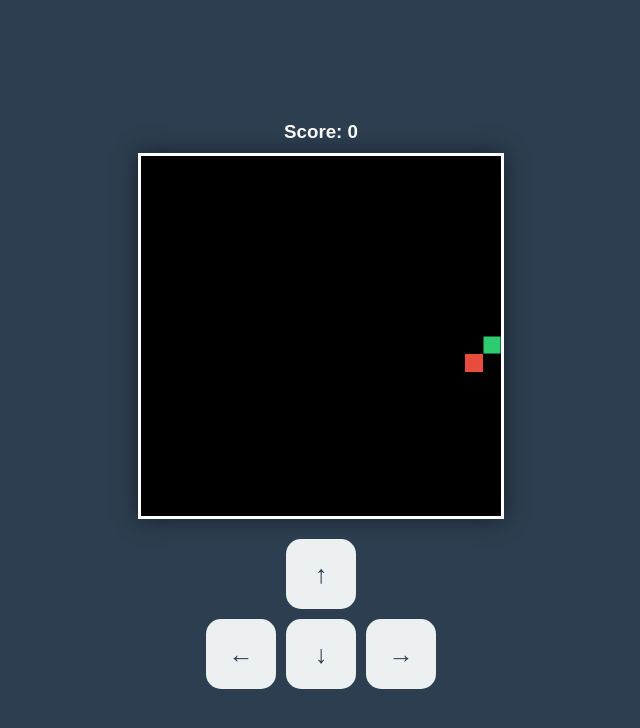
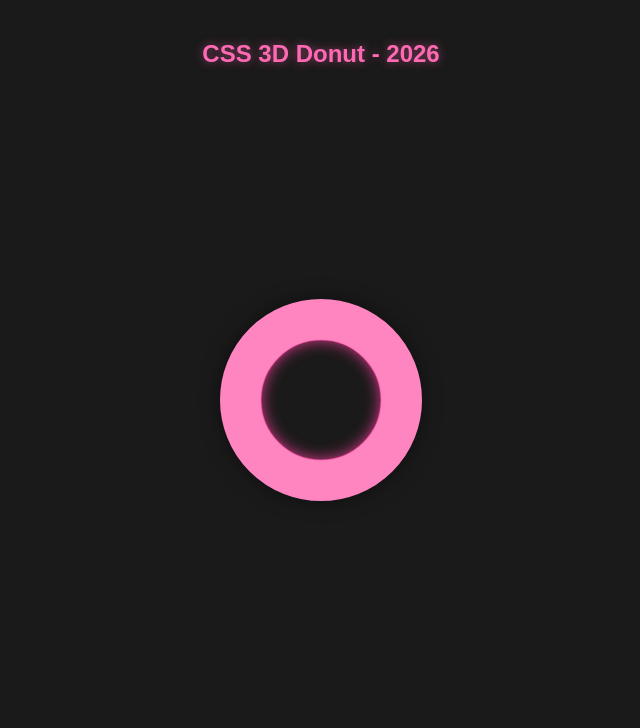
Before and after one commit to leonardocontato1995-debug/policarpo, a plain HTML site: page index.html in a window 1280 px wide. Shown: the whole page, without its empty margins (319-959 px from the left). Drawn offline with Linux system fonts and the light colour scheme.

Commit message:
Update index.html

```diff
--- a/index.html
+++ b/index.html
@@ -3,95 +3,81 @@
 <head>
     <meta charset="UTF-8">
     <meta name="viewport" content="width=device-width, initial-scale=1.0">
-    <title>Snake Mobile 2026</title>
+    <title>Donut 3D CSS - 2026</title>
     <style>
-        body { display: flex; justify-content: center; align-items: center; height: 100vh; margin: 0; background: #2c3e50; color: white; font-family: sans-serif; flex-direction: column; overflow: hidden; }
-        canvas { border: 3px solid #fff; background: #000; max-width: 90vw; max-height: 45vh; box-shadow: 0 0 20px rgba(0,0,0,0.5); }
-        .controls { display: grid; grid-template-columns: repeat(3, 1fr); gap: 10px; margin-top: 20px; }
-        button { width: 70px; height: 70px; font-size: 25px; font-weight: bold; border-radius: 15px; border: none; background: #ecf0f1; color: #2c3e50; touch-action: manipulation; }
-        .up { grid-column: 2; }
-        .left { grid-column: 1; }
-        .down { grid-column: 2; }
-        .right { grid-column: 3; }
-        h3 { margin: 10px 0; }
+        body {
+            background-color: #1a1a1a;
+            display: flex;
+            justify-content: center;
+            align-items: center;
+            height: 100vh;
+            margin: 0;
+            perspective: 1000px; /* Cria o efeito de profundidade 3D */
+            overflow: hidden;
+        }
+
+        .donut-container {
+            position: relative;
+            width: 200px;
+            height: 200px;
+            transform-style: preserve-3d;
+            animation: rotate3D 5s linear infinite;
+        }
+
+        /* Criando o "corpo" do donut com sombras e bordas arredondadas */
+        .donut {
+            position: absolute;
+            width: 100%;
+            height: 100%;
+            border-radius: 50%;
+            border: 40px solid #ff69b4; /* Cor da cobertura (Rosa) */
+            box-sizing: border-box;
+            box-shadow:
+                0 0 20px rgba(0,0,0,0.5),
+                inset 0 0 15px #e03a8d;
+        }
+
+        /* Adicionando camadas para dar volume */
+        .layer {
+            position: absolute;
+            width: 100%;
+            height: 100%;
+            border-radius: 50%;
+            border: 40px solid #ff85c1;
+            box-sizing: border-box;
+            transform: translateZ(10px);
+        }
+
+        .layer:nth-child(2) { transform: translateZ(-10px); border-color: #d15694; }
+        .layer:nth-child(3) { transform: rotateY(90deg); border-color: #f0a0c9; }
+        .layer:nth-child(4) { transform: rotateX(90deg); border-color: #c44e89; }
+
+        /* Animação de rotação em todos os eixos */
+        @keyframes rotate3D {
+            0% { transform: rotateX(0deg) rotateY(0deg) rotateZ(0deg); }
+            100% { transform: rotateX(360deg) rotateY(360deg) rotateZ(360deg); }
+        }
+
+        h2 {
+            position: absolute;
+            top: 20px;
+            color: #ff69b4;
+            font-family: 'Arial', sans-serif;
+            text-shadow: 0 0 10px rgba(255,105,180,0.5);
+        }
     </style>
 </head>
 <body>
-    <h3>Score: <span id="scoreVal">0</span></h3>
-    <canvas id="snake" width="400" height="400"></canvas>
 
-    <div class="controls">
-        <button class="up" onclick="changeDir('UP')">↑</button>
-        <button class="left" onclick="changeDir('LEFT')">←</button>
-        <button class="down" onclick="changeDir('DOWN')">↓</button>
-        <button class="right" onclick="changeDir('RIGHT')">→</button>
+    <h2>CSS 3D Donut - 2026</h2>
+
+    <div class="donut-container">
+        <div class="donut"></div>
+        <div class="layer"></div>
+        <div class="layer"></div>
+        <div class="layer"></div>
+        <div class="layer"></div>
     </div>
 
-    <script>
-        const canvas = document.getElementById("snake");
-        const ctx = canvas.getContext("2d");
-        const box = 20;
-        let snake = [{ x: 9 * box, y: 10 * box }];
-        let direction = "RIGHT";
-        let food = { x: Math.floor(Math.random()*19+1)*box, y: Math.floor(Math.random()*19+1)*box };
-        let score = 0;
-
-        function changeDir(newDir) {
-            if(newDir == "LEFT" && direction != "RIGHT") direction = "LEFT";
-            if(newDir == "UP" && direction != "DOWN") direction = "UP";
-            if(newDir == "RIGHT" && direction != "LEFT") direction = "RIGHT";
-            if(newDir == "DOWN" && direction != "UP") direction = "DOWN";
-        }
-
-        // Suporte para teclado também
-        document.addEventListener("keydown", (e) => {
-            if(e.keyCode == 37) changeDir("LEFT");
-            if(e.keyCode == 38) changeDir("UP");
-            if(e.keyCode == 39) changeDir("RIGHT");
-            if(e.keyCode == 40) changeDir("DOWN");
-        });
-
-        function draw() {
-            ctx.fillStyle = "black";
-            ctx.fillRect(0, 0, canvas.width, canvas.height);
-
-            for(let i=0; i<snake.length; i++){
-                ctx.fillStyle = (i==0) ? "#2ecc71" : "#27ae60";
-                ctx.fillRect(snake[i].x, snake[i].y, box, box);
-                ctx.strokeStyle = "black";
-                ctx.strokeRect(snake[i].x, snake[i].y, box, box);
-            }
-
-            ctx.fillStyle = "#e74c3c";
-            ctx.fillRect(food.x, food.y, box, box);
-
-            let sX = snake[0].x;
-            let sY = snake[0].y;
-
-            if(direction == "LEFT") sX -= box;
-            if(direction == "UP") sY -= box;
-            if(direction == "RIGHT") sX += box;
-            if(direction == "DOWN") sY += box;
-
-            if(sX == food.x && sY == food.y){
-                score++;
-                document.getElementById("scoreVal").innerHTML = score;
-                food = { x: Math.floor(Math.random()*19+1)*box, y: Math.floor(Math.random()*19+1)*box };
-            } else {
-                snake.pop();
-            }
-
-            let nH = { x: sX, y: sY };
-
-            if(sX < 0 || sX >= canvas.width || sY < 0 || sY >= canvas.height || snake.some(s => s.x == nH.x && s.y == nH.y)){
-                clearInterval(game);
-                alert("Fim de Jogo! Score: " + score);
-                location.reload();
-            }
-            snake.unshift(nH);
-        }
-
-        let game = setInterval(draw, 150);
-    </script>
 </body>
 </html>
```
